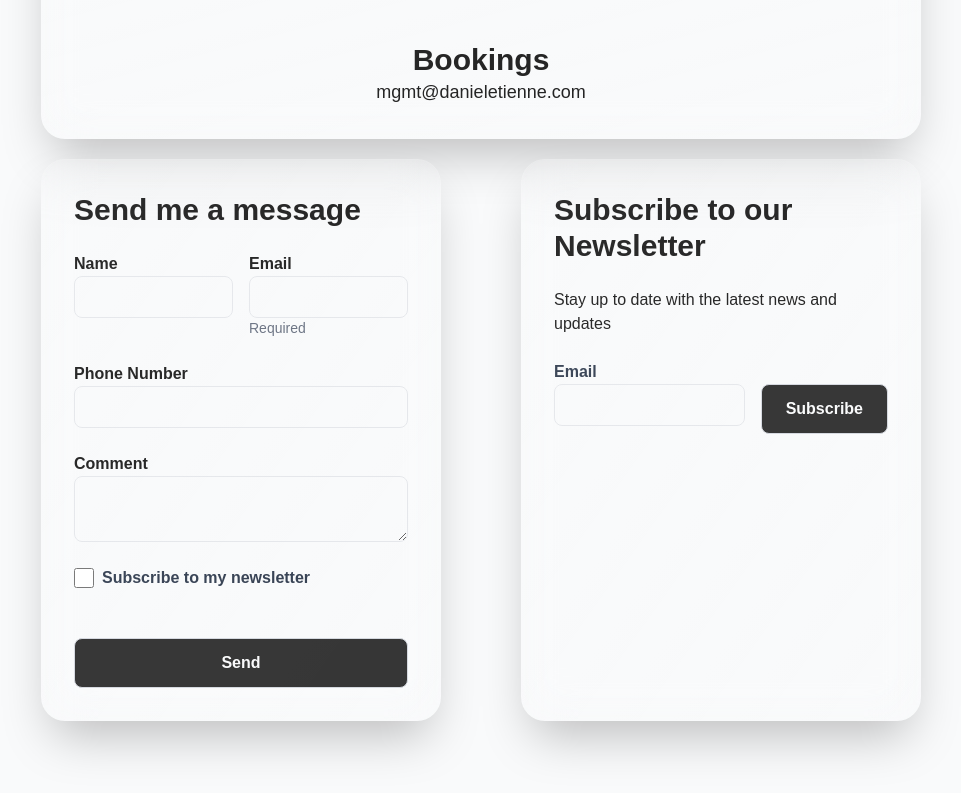
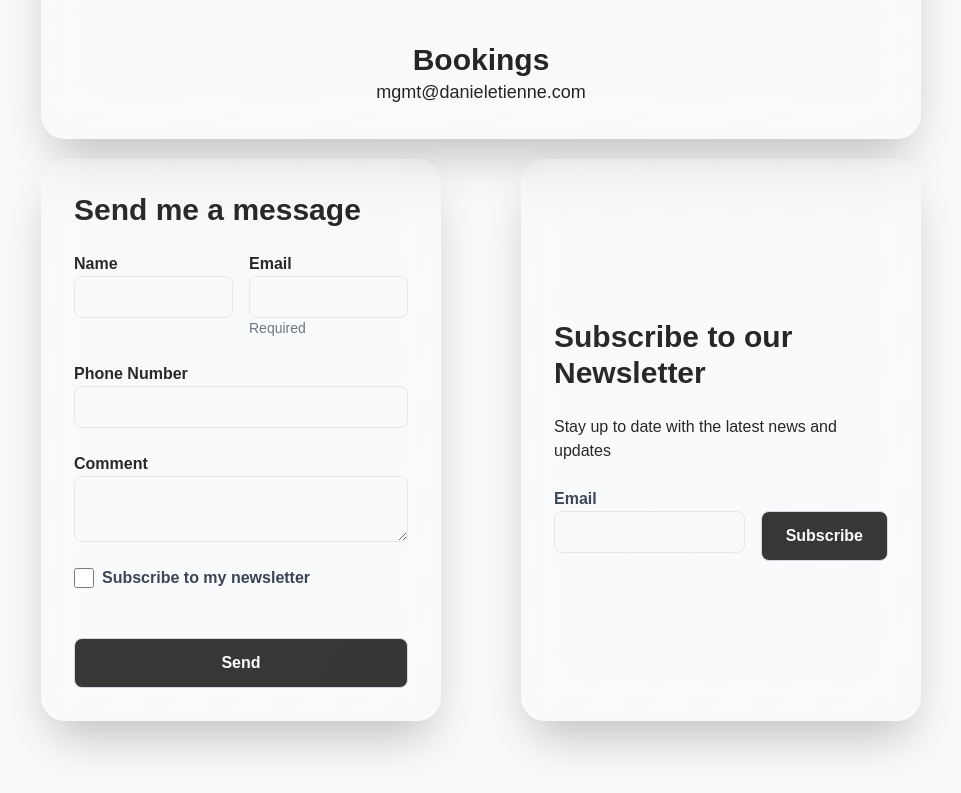
Before and after one commit to ElGuitarrero/etienne, a Next.js app: page / in a window 1280 px wide. Shown: the part 3875-4668 px from the top of the page, without its empty margins (159-1120 px from the left). Built offline with nearby package versions, Linux system fonts and the light colour scheme.

Commit message:
Enhance layout of Newsletter component in Contact page for improved styling and responsiveness

```diff
--- a/components/Contact.tsx
+++ b/components/Contact.tsx
@@ -32,7 +32,9 @@ const Contact = () => {
 
                     {/* Newsletter */}
                     <BentoBox>
-                        <Newsletter router={router}/>
+                        <div className="flex items-center w-full h-full">
+                            <Newsletter router={router}/>
+                        </div>
                     </BentoBox>
 
                 </div>
@@ -205,7 +207,7 @@ const Newsletter = ({router}: {router:any}) => {
 
 
     return (
-        <div className="space-y-6 text-(--foreground)">
+        <div className="space-y-6 text-(--foreground) w-full flex flex-col">
 
             {/* Titulo */}
             <div>
```
